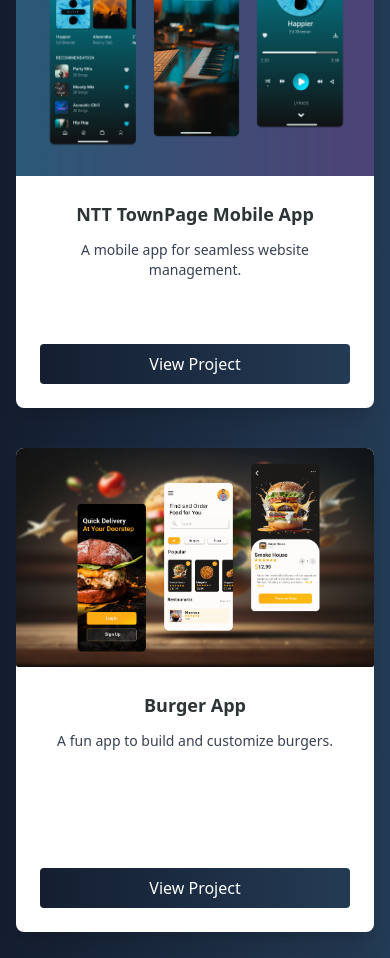
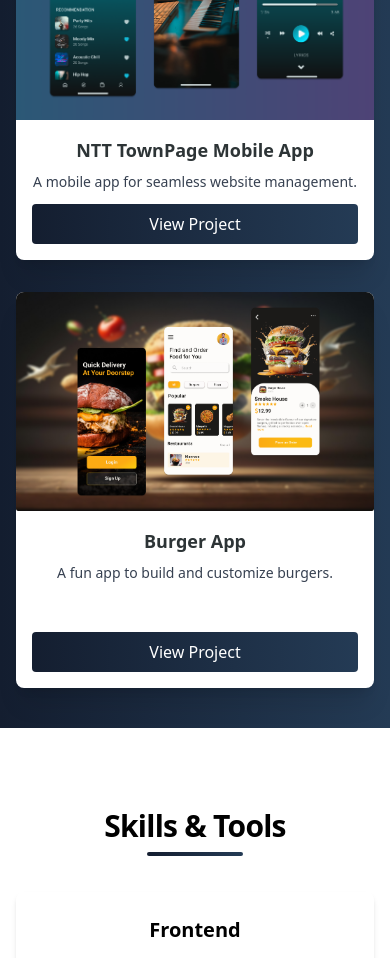
Before and after one commit to Malith212/my-portfolio, a React (Create React App) app: page / in a window 390 px wide. Shown: the part 1020-1978 px from the top of the page. Built offline with nearby package versions, Linux system fonts and the light colour scheme.

Commit message:
nav section updted

```diff
--- a/src/components/Navbar.jsx
+++ b/src/components/Navbar.jsx
@@ -23,7 +23,7 @@
             Malith Weerarathne{section && ` / ${section}`}
           </Link>
         </h1>
-        <ul className="flex flex-col md:flex-row space-y-4 md:space-y-0 md:space-x-6">
+        <ul className="flex flex-col items-center md:flex-row md:space-y-0 space-y-4 md:space-x-6">
           <li>
             <Link to="/" className="text-gray-700 hover:text-blue-600">
               Home
--- a/src/components/Projects.jsx
+++ b/src/components/Projects.jsx
@@ -5,28 +5,29 @@
 const Projects = () => {
   return (
     <section
-      className="bg-gradient-to-r from-[#141E30] to-[#243B55] text-white py-20"
+      className="bg-gradient-to-r from-[#141E30] to-[#243B55] text-white py-10 md:py-20"
       id="projects"
     >
-      <div className="container mx-auto text-center px-4">
+      <div className="container mx-auto text-center px-4 md:px-0">
+        {/* <h2 className="text-2xl md:text-4xl font-extrabold mb-8">My Projects</h2> */}
 
-        <div className="grid grid-cols-1 md:grid-cols-2 gap-10">
+        <div className="grid grid-cols-1 md:grid-cols-2 gap-8 md:gap-10">
 
           {/* Project Card 1 */}
           <div className="bg-white shadow-xl rounded-lg overflow-hidden flex flex-col transform transition-transform duration-300 hover:scale-105">
-            <div className="relative h-80">
+            <div className="relative h-64 md:h-80">
               <img
                 src={project1Image}
                 alt="Project 1"
                 className="w-full h-full object-cover"
               />
             </div>
-            <div className="p-6 flex flex-col justify-between h-full">
+            <div className="p-4 md:p-6 flex flex-col justify-between h-full">
               <div>
-                <h3 className="text-lg md:text-xl font-bold text-[#2D3436] mb-3">
+                <h3 className="text-lg md:text-xl font-bold text-[#2D3436] mb-2 md:mb-3">
                   NTT TownPage Mobile App
                 </h3>
-                <p className="text-gray-700 text-sm md:text-base mb-4">
+                <p className="text-gray-700 text-sm md:text-base mb-3 md:mb-4">
                   A mobile app for seamless website management.
                 </p>
               </div>
@@ -41,19 +42,19 @@
 
           {/* Project Card 2 */}
           <div className="bg-white shadow-xl rounded-lg overflow-hidden flex flex-col transform transition-transform duration-300 hover:scale-105">
-            <div className="relative h-80">
+            <div className="relative h-64 md:h-80">
               <img
                 src={project2Image}
                 alt="Project 2"
                 className="w-full h-full object-cover"
               />
             </div>
-            <div className="p-6 flex flex-col justify-between h-full">
+            <div className="p-4 md:p-6 flex flex-col justify-between h-full">
               <div>
-                <h3 className="text-lg md:text-xl font-bold text-[#2D3436] mb-3">
+                <h3 className="text-lg md:text-xl font-bold text-[#2D3436] mb-2 md:mb-3">
                   Burger App
                 </h3>
-                <p className="text-gray-700 text-sm md:text-base mb-4">
+                <p className="text-gray-700 text-sm md:text-base mb-3 md:mb-4">
                   A fun app to build and customize burgers.
                 </p>
               </div>
--- a/src/components/cv/Education.jsx
+++ b/src/components/cv/Education.jsx
@@ -38,7 +38,7 @@
               key={index}
               className="bg-gradient-to-r from-[#141E30] to-[#243B55] text-white p-6 rounded-lg shadow-md border border-gray-200"
             >
-              <p className="text-lg font-semibold text-white mb-2">
+              <p className="text-sm font-semibold text-white mb-2">
                 {item.year}
               </p>
               <h3 className="text-lg font-bold mb-1">{item.degree}</h3>
```
